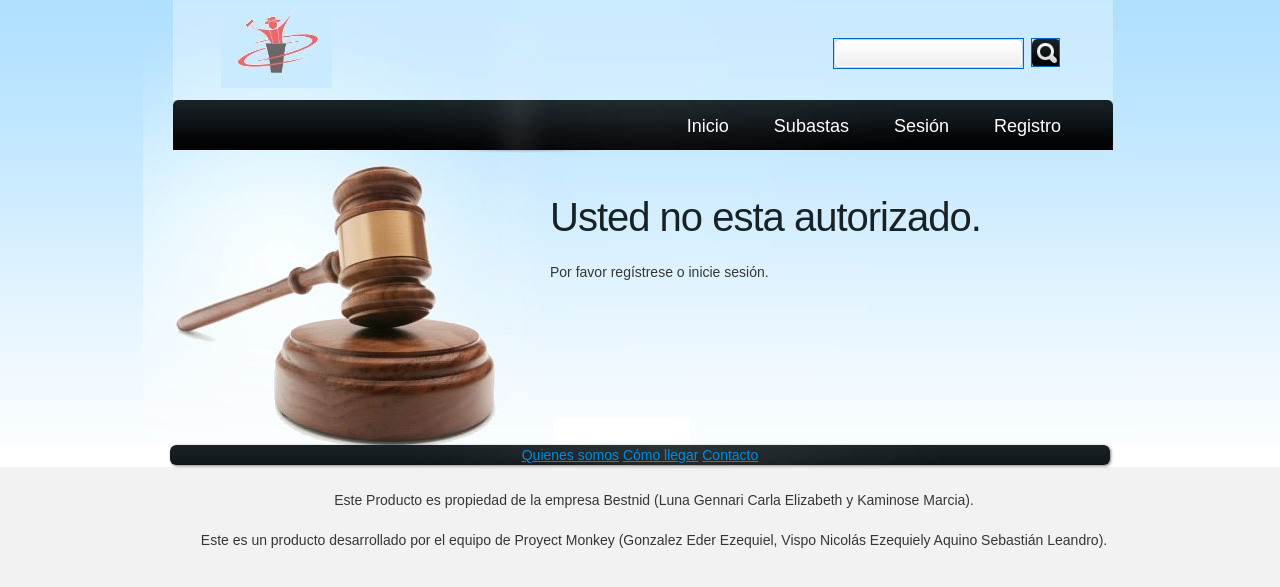
After one commit to Eder12/Bestnid_Ing2-2015, a PHP site: page /System/accesoDenegado.php in a window 1280 px wide. The commit adds this page. Shown: the top 587 px of the page. Run offline with PHP 8.4, Linux system fonts and the light colour scheme.

Commit message:
autorización
mas otras cositas

```diff
--- /dev/null
+++ b/Bestnid/System/accesoDenegado.php
@@ -0,0 +1,57 @@
+<!DOCTYPE html>
+<html lang="en">
+<head>
+<title>No autorizado</title>
+<meta charset="utf-8">
+<link rel="stylesheet" href="../css/reset.css" type="text/css" media="all">
+<link rel="stylesheet" href="../css/layout.css" type="text/css" media="all">
+<link rel="stylesheet" href="../css/style.css" type="text/css" media="all">
+<!--[if lt IE 9]>
+<script type="text/javascript" src="http://info.template-help.com/files/ie6_warning/ie6_script_other.js"></script>
+<script type="text/javascript" src="js/html5.js"></script>
+<![endif]-->
+</head>
+<body id="page1">
+<div class="body1">
+	<div class="body2">
+		<div class="main">
+<!-- header -->
+			<header>
+				<div class="wrapper">
+					<h1><a href="../index.php" id="logo">Bestnid</a></h1>
+					<?php include("../includes/busca.php"); ?>
+				</div>
+				<div class="wrapper">
+					<?php include("../includes/menu2.php"); ?>
+				</div>
+				<div class="wrapper">
+					<div class="col">
+						<h2>Usted no esta autorizado. </h2>
+						<p class="pad_bot1"> Por favor reg&iacute;strese o inicie sesi&oacute;n.</p>
+						<p class="pad_bot1">&nbsp;</p>
+						<p class="pad_bot1">&nbsp;</p>
+						<p class="pad_bot1">&nbsp;</p>
+						<p class="pad_bot1">&nbsp;</p>
+				  </div>
+				</div>
+			</header>
+<!-- / header -->
+<!-- content -->
+		  </div>
+	</div>
+</div>
+<div class="body3">
+	<div class="main">
+	<!-- / content -->
+<!-- footer -->
+		<footer>
+			<?php include("../includes/pie.php"); ?>
+			<?php include("../includes/nombres.php"); ?>
+		</footer>
+<!-- / footer -->
+  </div>
+</div>
+</body>
+</html>
+</body>
+</html>
--- a/Bestnid/_mmServerScripts/_notes/dwsync.xml
+++ b/Bestnid/_mmServerScripts/_notes/dwsync.xml
@@ -1,5 +1,5 @@
 <?xml version="1.0" encoding="utf-8" ?>
 <dwsync>
-<file name="MMHTTPDB.php" local="130779325320398302" remote="0" testing="130779323210000000" />
-<file name="mysql.php" local="130779325340000000" remote="0" testing="130779323210000000" />
+<file name="MMHTTPDB.php" local="130793848220965285" remote="0" testing="130793844490000000" />
+<file name="mysql.php" local="130793848220975286" remote="0" testing="130779323210000000" />
 </dwsync>
--- a/Bestnid/css/style.css
+++ b/Bestnid/css/style.css
@@ -77,3 +77,4 @@ footer nav {background:url(../images/bg_box2.jpg) top center no-repeat;border-ra
 #ContactForm a {margin-left:10px;float:right}
 #ContactForm .input {float:left;background:url(../images/input.gif) no-repeat;width:311px;height:17px;padding:6px;color:#182125;font:14px Arial, Helvetica, sans-serif}
 #ContactForm textarea {overflow:auto;float:left;background:url(../images/textarea.gif) no-repeat;width:416px;height:202px;padding:6px;color:#182125;font:14px Arial, Helvetica, sans-serif;margin:0}
+input {border: 1px solid #0066CC;}
```
Also changed, not shown: Bestnid/misubasta.php (+51 -2 lines), Bestnid/pubricarSubasta.php (added), 1 other file.
